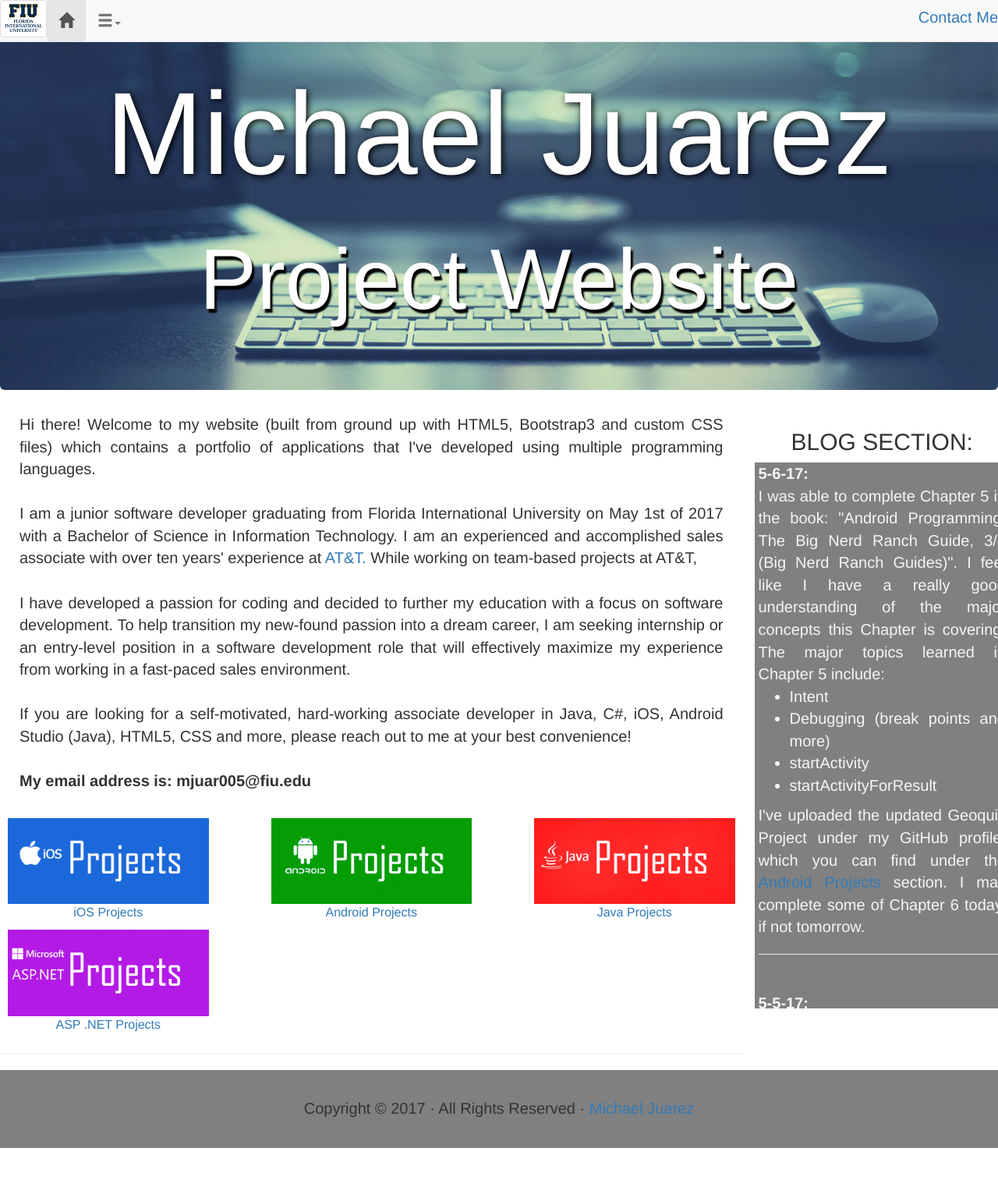
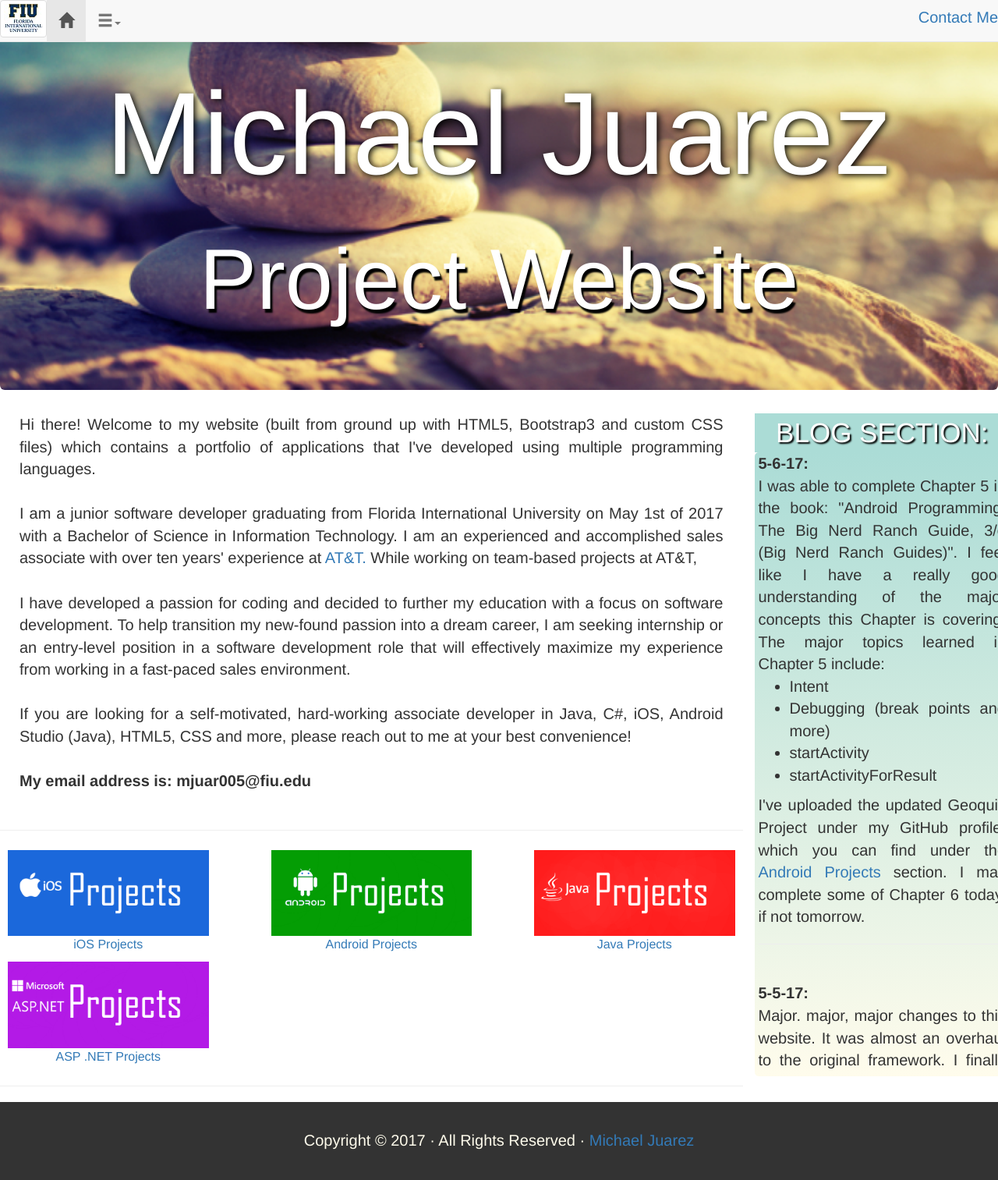
Before and after one commit to MikeJuarez/MikeJuarez.github.io, a Jekyll site: the page index.html, which Jekyll copies as it is, in a window 1280 px wide. Shown: the whole page at 78% size. Built offline with Jekyll 4.4.1, drawn with Linux system fonts in a browser that asks for light colours; some of the changed text lies outside the part shown.

Commit message:
website color changes

```diff
--- a/css/mikej.css
+++ b/css/mikej.css
@@ -9,16 +9,12 @@ html, body
     overflow-x: hidden;
 }
 
-p {
-	text-align: justify;
-	margin: 0cm 3cm 0cm 3cm;
-}
-
 .grayBG2 {
 	padding:35px;
+	color: #FFFCEC;
 	text-align:center;
-	background-color: gray;
-	background-size:cover;
+	background-color: #333333;
+	background-size: cover;
 	height: 100px;
 	padding-bottom: 0px;
 
@@ -80,14 +76,22 @@ p {
 }
 
 .col-scollable-y {
+
+	background: -webkit-linear-gradient(#ABDCD6, #FFFCEC);
+	background: -o-linear-gradient(#ABDCD6, #FFFCEC);
+	background: linear-gradient(#ABDCD6, #FFFCEC);
+	border-radius: 5px;
     position: relative;
     overflow-y: scroll;
 	overflow-x: hidden;
-	background-color:gray;
-	color:whitesmoke;
+	color: #333333;
 	text-align: justify;
-	border-width: thick;
-	border-color: aqua;
+}
+
+.BGblogsection {
+	background: -webkit-linear-gradient(#ABDCD6, #FFFCEC);
+	background: -o-linear-gradient(#ABDCD6, #FFFCEC);
+	background: linear-gradient(#ABDCD6, #FFFCEC);
 }
 
 
@@ -107,6 +111,15 @@ p {
 	text-align: center;
 }
 
+.textblog {
+	background-color: #ABDCD6;
+}
+
+.h3mike {
+		color: white;
+		font-size: 35px;
+		text-shadow: 2px 2px 2px black;
+	}
 
 
 
@@ -155,7 +168,7 @@ p {
 	.col-scollable-y {
 		font-size: 20px;
 		text-align: justify;
-		color: white;
+		color: #333333;
 		height: 300px;
 		padding: 0px 25px 0px 25px;
 
@@ -212,9 +225,10 @@ p {
 	}
 
 	.col-scollable-y {
+		color: #333333;
 		font-size: 18px;
 		height: 900px;
-		text-align:left;
+		text-align: left;
 		padding-left: 5px;
 		padding-right: 5px;
 
@@ -269,6 +283,7 @@ p {
 	}
 
 	.col-scollable-y{
+		color: #333333;
 		font-size: 16px;
 		text-align: left;
 		height: 900px;
@@ -325,8 +340,9 @@ p {
 	}
 
 	.col-scollable-y {
+		color: #333333;
 		font-size: 20px;
-		height: 700px;
+		height: 800px;
 		padding-left: 5px;
 		padding-right: 5px;
 	}
@@ -352,10 +368,3 @@ p {
     height: auto;
 	box-shadow: 0px 0px 10px 5px lightblue;
 }
-
-.dropshadowclass {
-        border: solid 1px #CCC;
-    -moz-box-shadow: 5px 5px 0px #999;
-    -webkit-box-shadow: 5px 5px 0px #999;
-        box-shadow: 5px 5px 0px #999;
-        }
--- a/index.html
+++ b/index.html
@@ -54,6 +54,7 @@
    </div>
   </div>
 </nav>
+
 <div class="container-fluid">
  <div class="jumbotron">
     <div class="center">
@@ -82,8 +83,9 @@
 		   <br>
            <strong>My email address is: mjuar005@fiu.edu</strong><br/><br/>
            </div>
+   <hr>
    </div>
-<hr/>
+
 
   <div class="row text-center">
 	  <div class="col-xs-12 col-sm-6 col-md-6 col-lg-4">
@@ -119,11 +121,13 @@
 
 <div class="col-xs-12 col-sm-3 col-md-3 col-lg-3">
 
-  <div class="textblog">
-  <div class="row">
+
+  <div class="row no-gutter">
 
   <div class="center">
-   <h2>BLOG SECTION:</h2>
+  <div class="textblog">
+  <div class="h3mike">BLOG SECTION:</div>
+  </div>
   </div>
   </div>
   <div class="row">
@@ -198,7 +202,6 @@
  </div>
  </div>
 </div>
-</div>
 
 
   <section class="grayBG2">
```
Also changed, not shown: Images/android-loves-apple.jpeg (added), Images/stacks.jpg (added), css/bootstrap.css.
